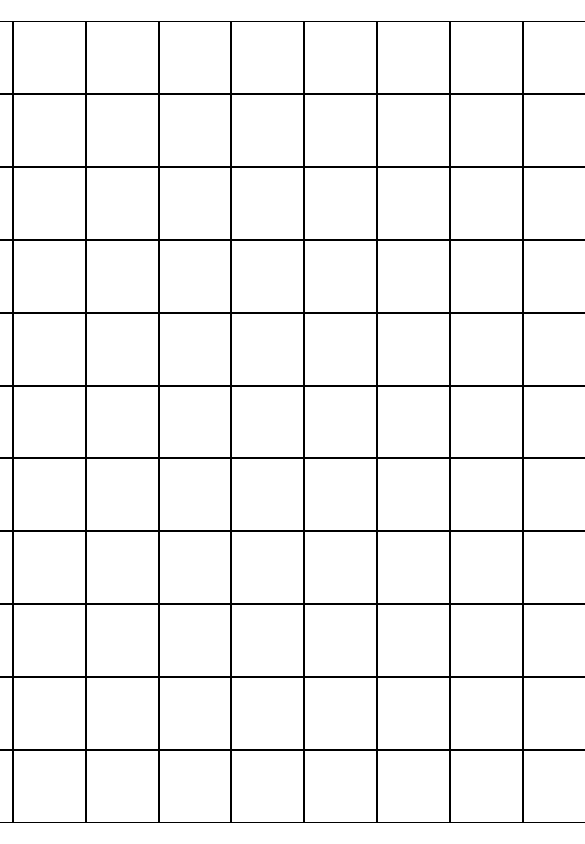
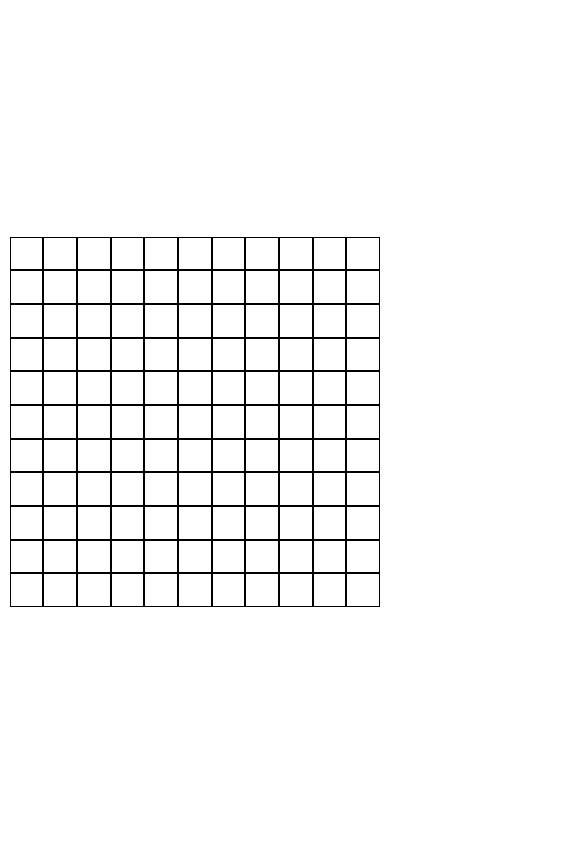
Before and after one commit to fishyandchips/polyominoes, a Next.js app: page / in a window 390 px wide. Shown: the whole page, 585 px wide, since content can reach past the window. Built offline with nearby package versions, Linux system fonts and the light colour scheme.

Commit message:
Made grid responsive

```diff
--- a/src/app/page.tsx
+++ b/src/app/page.tsx
@@ -1,6 +1,6 @@
 "use client"
 
-import { useState } from "react";
+import { useState, useEffect } from "react";
 import {
   Popover,
   PopoverContent,
@@ -13,6 +13,15 @@ const DEFAULT_COLOUR = "#FFFFFF"
 
 export default function Home() {
   const [boardState, setBoardState] = useState(Array(NUM_ROWS).fill(Array(NUM_ROWS).fill(DEFAULT_COLOUR)));
+  const [isLandscape, setIsLandscape] = useState(false);
+
+  useEffect(() => {
+    const handleResize = () => {
+      setIsLandscape(window.innerWidth > window.innerHeight);
+    };
+    window.addEventListener('resize', handleResize);
+    return () => window.removeEventListener('resize', handleResize);
+  }, []);
 
   const updateCell = (x, y, colour) => {
     const newBoardState = [...boardState];
@@ -22,21 +31,33 @@ export default function Home() {
     setBoardState(newBoardState);
   }
 
+  // const generateTerrain = () => {
+
+  // }
+
   return (
     <main className="w-full h-full flex justify-center items-center">
-      <div className="flex flex-wrap aspect-square h-[95vh]">
+      {/* <Button className="cursor-pointer" onClick={generateTerrain}>Generate Terrain</Button> */}
+
+      <div
+        className="flex flex-wrap aspect-square"
+        style={{
+          height: isLandscape ? "95vh" : "auto",
+          width: isLandscape ? "auto" : "95vw"
+        }}
+      >
         {[...Array(NUM_ROWS * NUM_ROWS)].map((_, i) => {
           const x = i % NUM_ROWS;
           const y = Math.floor(i / NUM_ROWS);
 
           return (
-            <Popover>
+            <Popover key={i}>
               <PopoverTrigger>
                 <div
-                  key={i}
                   className="aspect-square border border-[#000000] cursor-pointer hover:border-2"
                   style={{
-                    height: `calc(95vh/${NUM_ROWS})`,
+                    height: isLandscape ? `calc(95vh/${NUM_ROWS})` : "auto",
+                    width: isLandscape ? "auto" : `calc(95vw/${NUM_ROWS})`,
                     backgroundColor: boardState[y][x]
                   }}
                 />
```
